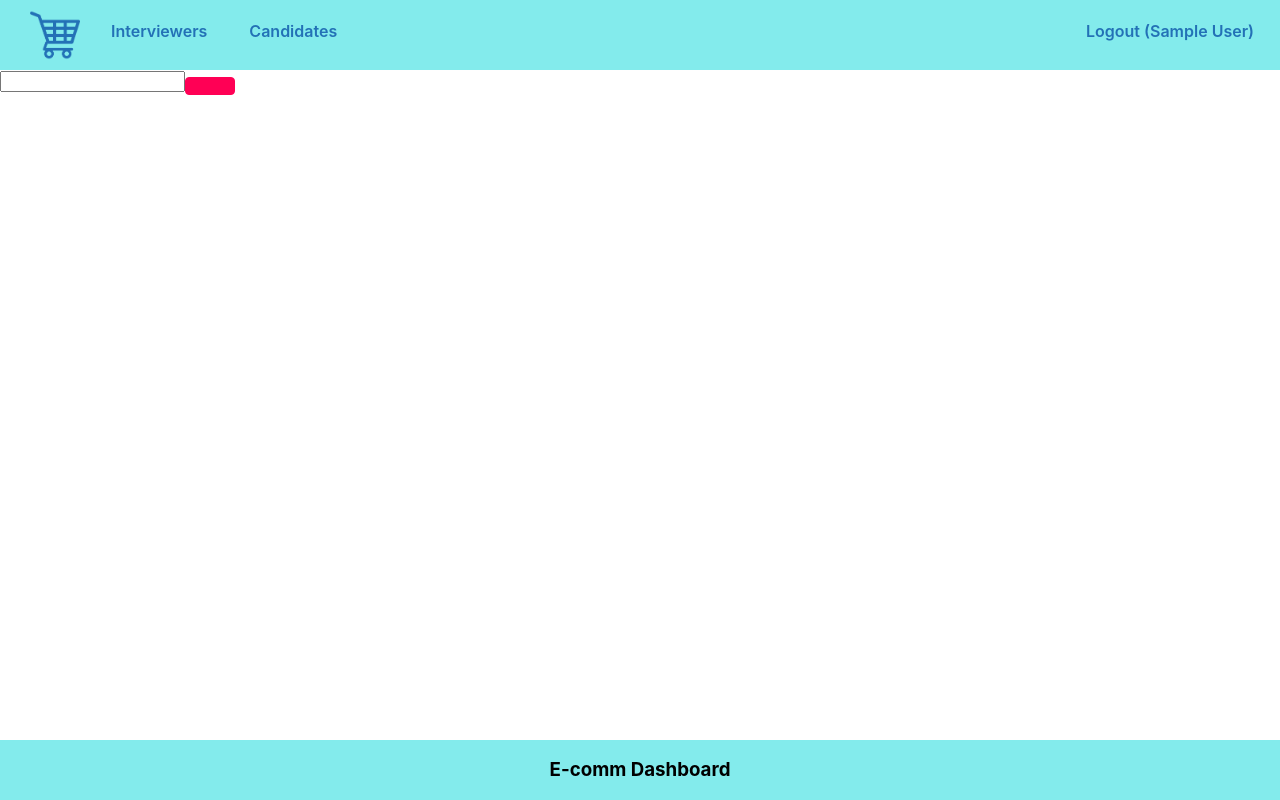
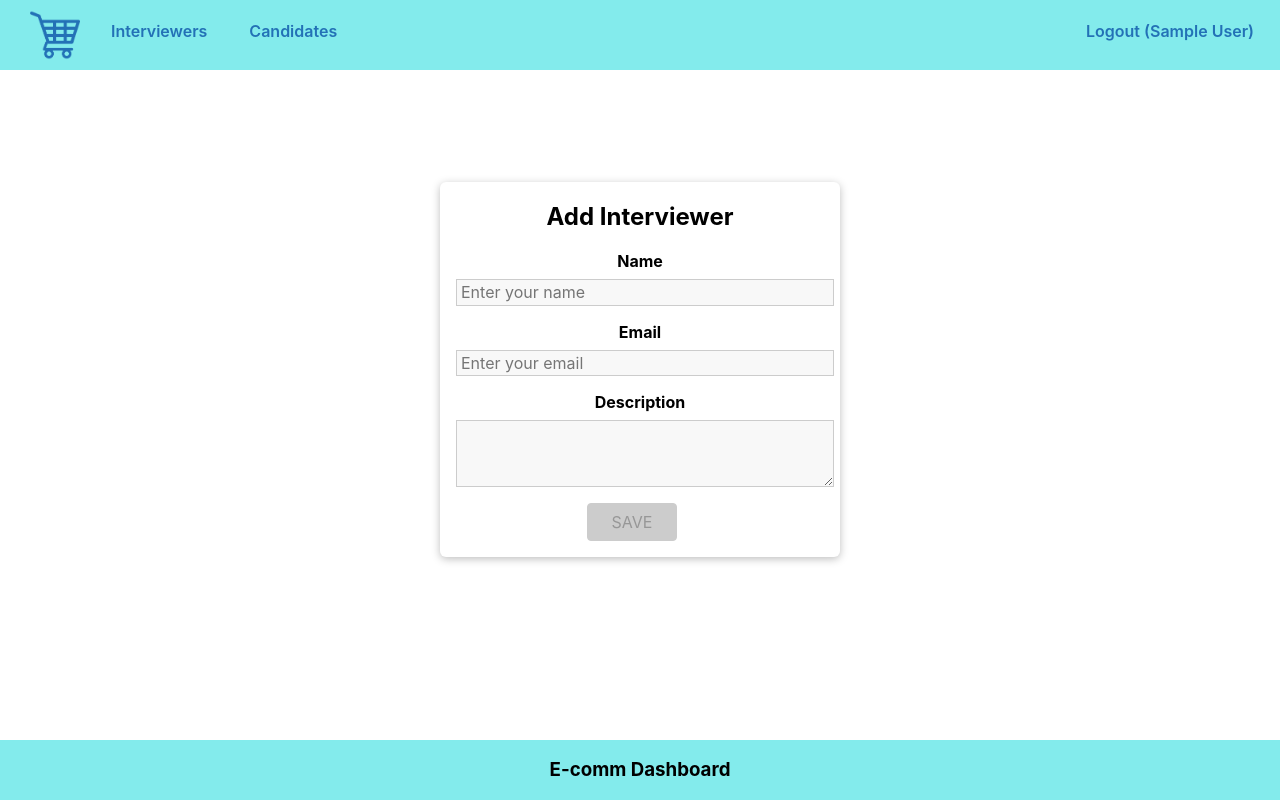
Before and after one commit to swati-tayal/HRMS, a React (Create React App) app in the folder HRMS-Frontend/: page /interviewers/add in a window 1280 px wide. Built offline with nearby package versions, Linux system fonts and the light colour scheme; sample sign-in values are in the browser's storage.

Commit message:
Add interviewer form added

```diff
--- a/HRMS-Frontend/src/component/interviewers/components/InterviewerItem.js
+++ b/HRMS-Frontend/src/component/interviewers/components/InterviewerItem.js
@@ -11,6 +11,7 @@ const InterviewerItem = (props) => {
         <Link to={`intererviewer/${props.id}`}>
           <div className="interviewer-item__info">
             <h2>{props.name}</h2>
+            <p>{ props.description }</p>
             <h3>
               {props.interviewCount} {props.interviewCount === 1 ? "Interview" : "Interviews"}
             </h3>
--- a/HRMS-Frontend/src/component/interviewers/components/InterviewersList.js
+++ b/HRMS-Frontend/src/component/interviewers/components/InterviewersList.js
@@ -23,6 +23,7 @@ const InterviewersList = (props) => {
               key={user.id}
               id={user.id}
               name={user.name}
+              description={user.description}
               interviewCount={user.interviews.length}
             />
           ))}
--- a/HRMS-Frontend/src/component/interviewers/pages/AddInterviewer.js
+++ b/HRMS-Frontend/src/component/interviewers/pages/AddInterviewer.js
@@ -1,16 +1,67 @@
 import React from "react";
+
+import Card from "../../../shared/components/UIElements/Card";
+import Input from "../../../shared/components/FormElements/Input";
 import { Button } from "../../../shared/components/FormElements/Button";
-
+import { VALIDATOR_REQUIRE, VALIDATOR_EMAIL, VALIDATOR_MINLENGTH } from "../../../utils/validators";
+import useForm from "../../../shared/hooks/form-hook";
+import "./AddInteviewer.css"
 
 const AddInterviewer = () => {
- return (
-    <form>
-        <input type="text" />
-        <Button></Button>
-    </form>
- )
+  const [formState, inputHandler, setFormData] = useForm(
+    {
+      name: {
+        value: "",
+        isValid: false,
+      },
+      email: {
+        value: "",
+        isValid: false,
+      },
+    },
+    false
+  );
 
-
-}
+  return (
+    <Card className="authentication">
+      <form action="/">
+        <h2>Add Interviewer</h2>
+        <Input
+          type="text"
+          placeholder="Enter your name"
+          element="input"
+          id="name"
+          label="Name"
+          validators={[VALIDATOR_REQUIRE()]}
+          onInput={inputHandler}
+          errorText="Please enter a valid name."
+        />
+        <Input
+          type="email"
+          placeholder="Enter your email"
+          element="input"
+          id="email"
+          label="Email"
+          validators={[VALIDATOR_EMAIL()]}
+          onInput={inputHandler}
+          errorText="Please enter a valid email."
+        />
+        <Input
+          type="text"
+          placeholder="Enter your email"
+          element="textarea"
+          id="description"
+          label="Description"
+          validators={[VALIDATOR_MINLENGTH(7)]}
+          onInput={inputHandler}
+          errorText="Please enter a valid description."
+        />
+        <Button type="submit" disabled={!formState.isValid}>
+          SAVE
+        </Button>
+      </form>
+    </Card>
+  );
+};
 
 export default AddInterviewer;
--- /dev/null
+++ b/HRMS-Frontend/src/component/interviewers/pages/AddInteviewer.css
@@ -0,0 +1,16 @@
+.authentication__header {
+    color: white;
+    text-align: center;
+  }
+
+  .authentication {
+    width: 90%;
+    max-width: 25rem;
+    margin: 7rem auto;
+    text-align: center;
+  }
+
+  .authentication form {
+    margin-bottom: 1rem;
+    margin: 1rem;
+  }
--- a/HRMS-Frontend/src/component/interviewers/pages/Interviewer.js
+++ b/HRMS-Frontend/src/component/interviewers/pages/Interviewer.js
@@ -8,6 +8,7 @@ const DUMMY_INTERVIEWERS = [
         id:"i1",
         name: "Praveen Dhakade",
         email: "praveen@test.com",
+        description: "Manager",
         interviews: [{
             name: "Test",
             email: "test@test.com"
@@ -17,6 +18,7 @@ const DUMMY_INTERVIEWERS = [
         id: "i2",
         name: "Praveen Dhakade",
         email: "praveen@test.com",
+        description: "Technical Lead",
         interviews: [{
             name: "Test",
             email: "test@test.com"
--- /dev/null
+++ b/HRMS-Frontend/src/shared/components/FormElements/Input.css
@@ -0,0 +1,44 @@
+.form-control {
+    margin: 1rem 0;
+  }
+
+  .form-control label,
+  .form-control input,
+  .form-control select,
+  .form-control textarea {
+    display: block;
+  }
+
+  .form-control label {
+    font-weight: bold;
+    margin-bottom: 0.5rem;
+  }
+
+  .form-control input,
+  .form-control select,
+  .form-control textarea {
+    width: 100%;
+    font: inherit;
+    border: 1px solid #ccc;
+    background: #f8f8f8;
+    padding: 0.15rem 0.25rem;
+  }
+
+  .form-control input:focus,
+  .form-control select:focus,
+  .form-control textarea:focus {
+    outline: none;
+    background: #ebebeb;
+    border-color: #510077;
+  }
+
+  .form-control--invalid label,
+  .form-control--invalid p {
+    color: red;
+  }
+
+  .form-control--invalid input,
+  .form-control--invalid textarea {
+    border-color: red;
+    background: #ffd1d1;
+  }
--- /dev/null
+++ b/HRMS-Frontend/src/shared/components/FormElements/Input.js
@@ -0,0 +1,109 @@
+// import React from "react";
+
+// import "./Input.css";
+// export const Input = (props) => {
+//   const ele =
+//     props.element === "input" ? (
+//       <input
+//         type={props.type}
+//         id={props.id}
+//         placeholder={props.placeholder}
+//         value={props.value}
+//       />
+//     ) : (
+//       <textarea id={props.id} rows={props.row || 3} />
+//     );
+
+//   return (
+//     <div
+//       className={`form-control`}
+//     >
+//       <label htmlFor={props.id}>{props.label}</label>
+//       {ele}
+//     </div>
+//   );
+// };
+
+import React, { useReducer, useEffect } from "react";
+
+import { validate } from "../../../utils/validators";
+import "./Input.css";
+
+const inputReducer = (state, action) => {
+  switch (action.type) {
+    case "CHANGE":
+      return {
+        ...state,
+        value: action.val,
+        isValid: validate(action.val, action.validators),
+      };
+    case "TOUCH":
+      return {
+        ...state,
+        isTouched: true,
+      };
+    default:
+      return state;
+  }
+};
+
+const Input = (props) => {
+  const [inputState, dispatch] = useReducer(inputReducer, {
+    value: props.initialValue || '',
+    isValid: props.initialValid,
+    isTouched: props.initialValid || false,
+  });
+
+  const { id, onInput } = props;
+  const { value, isValid } = inputState;
+
+  useEffect(() => {
+    onInput(id, value, isValid);
+  }, [id, onInput, value, isValid]);
+
+  const changeHandler = (event) => {
+    dispatch({
+      type: "CHANGE",
+      val: event.target.value,
+      validators: props.validators,
+    });
+  };
+
+  const touchHandler = () => {
+    dispatch({ type: "TOUCH" });
+  };
+
+  const ele =
+    props.element === "input" ? (
+      <input
+        type={props.type}
+        id={props.id}
+        placeholder={props.placeholder}
+        onChange={changeHandler}
+        value={inputState.value}
+        onBlur={touchHandler}
+      />
+    ) : (
+      <textarea
+        id={props.id}
+        rows={props.row || 3}
+        onChange={changeHandler}
+        value={inputState.value}
+        onBlur={touchHandler}
+      />
+    );
+
+  return (
+    <div
+      className={`form-control ${
+        !inputState.isValid && inputState.isTouched && "form-control--invalid"
+      }`}
+    >
+      <label htmlFor={props.id}>{props.label}</label>
+      {ele}
+      {!inputState.isValid && inputState.isTouched && <p>{props.errorText}</p>}
+    </div>
+  );
+};
+
+export default Input;
--- /dev/null
+++ b/HRMS-Frontend/src/shared/hooks/form-hook.js
@@ -0,0 +1,60 @@
+import { useCallback, useReducer } from "react";
+
+const formReducer = (state, action) => {
+  switch (action.type) {
+    case "INPUT_CHANGE":
+      let formIsValid = true;
+      for (const inputId in state.inputs) {
+        if (!state.inputs[inputId]) {
+            continue
+        }
+        if (inputId === action.inputId) {
+          formIsValid = formIsValid && action.isValid;
+        } else {
+          formIsValid = formIsValid && state.inputs[inputId].isValid;
+        }
+      }
+
+      return {
+        ...state,
+        inputs: {
+          ...state.inputs,
+          [action.inputId]: { value: action.value, isValid: action.isValid },
+        },
+        isValid: formIsValid,
+      };
+    case "SET_DATA":
+        return {
+            inputs: action.inputs,
+            isValid: action.formIsValid
+        }
+    default:
+      return state;
+  }
+};
+const useForm = (initialInputs, initialFormValidity) => {
+  const [formState, dispatch] = useReducer(formReducer, {
+    inputs: initialInputs,
+    isValid: initialFormValidity
+  });
+
+  const inputHandler = useCallback((id, value, isValid) => {
+    dispatch({
+      type: "INPUT_CHANGE",
+      value: value,
+      isValid: isValid,
+      inputId: id,
+    });
+  }, []);
+
+  const setFormData = useCallback((inputData, formValidity) => {
+    dispatch({
+        type: "SET_DATA",
+        inputs: inputData,
+        formIsValid: formValidity
+    })
+  }, [])
+  return [ formState, inputHandler, setFormData]
+};
+
+export default useForm;
--- /dev/null
+++ b/HRMS-Frontend/src/utils/validators.js
@@ -0,0 +1,46 @@
+const VALIDATOR_TYPE_REQUIRE = 'REQUIRE';
+const VALIDATOR_TYPE_MINLENGTH = 'MINLENGTH';
+const VALIDATOR_TYPE_MAXLENGTH = 'MAXLENGTH';
+const VALIDATOR_TYPE_MIN = 'MIN';
+const VALIDATOR_TYPE_MAX = 'MAX';
+const VALIDATOR_TYPE_EMAIL = 'EMAIL';
+const VALIDATOR_TYPE_FILE = 'FILE';
+
+export const VALIDATOR_REQUIRE = () => ({ type: VALIDATOR_TYPE_REQUIRE });
+export const VALIDATOR_FILE = () => ({ type: VALIDATOR_TYPE_FILE });
+export const VALIDATOR_MINLENGTH = val => ({
+  type: VALIDATOR_TYPE_MINLENGTH,
+  val: val
+});
+export const VALIDATOR_MAXLENGTH = val => ({
+  type: VALIDATOR_TYPE_MAXLENGTH,
+  val: val
+});
+export const VALIDATOR_MIN = val => ({ type: VALIDATOR_TYPE_MIN, val: val });
+export const VALIDATOR_MAX = val => ({ type: VALIDATOR_TYPE_MAX, val: val });
+export const VALIDATOR_EMAIL = () => ({ type: VALIDATOR_TYPE_EMAIL });
+
+export const validate = (value, validators) => {
+  let isValid = true;
+  for (const validator of validators) {
+    if (validator.type === VALIDATOR_TYPE_REQUIRE) {
+      isValid = isValid && value.trim().length > 0;
+    }
+    if (validator.type === VALIDATOR_TYPE_MINLENGTH) {
+      isValid = isValid && value.trim().length >= validator.val;
+    }
+    if (validator.type === VALIDATOR_TYPE_MAXLENGTH) {
+      isValid = isValid && value.trim().length <= validator.val;
+    }
+    if (validator.type === VALIDATOR_TYPE_MIN) {
+      isValid = isValid && +value >= validator.val;
+    }
+    if (validator.type === VALIDATOR_TYPE_MAX) {
+      isValid = isValid && +value <= validator.val;
+    }
+    if (validator.type === VALIDATOR_TYPE_EMAIL) {
+      isValid = isValid && /^\S+@\S+\.\S+$/.test(value);
+    }
+  }
+  return isValid;
+};
```
Also changed, not shown: 1 other file (tests, documents, lock files or other folders).
